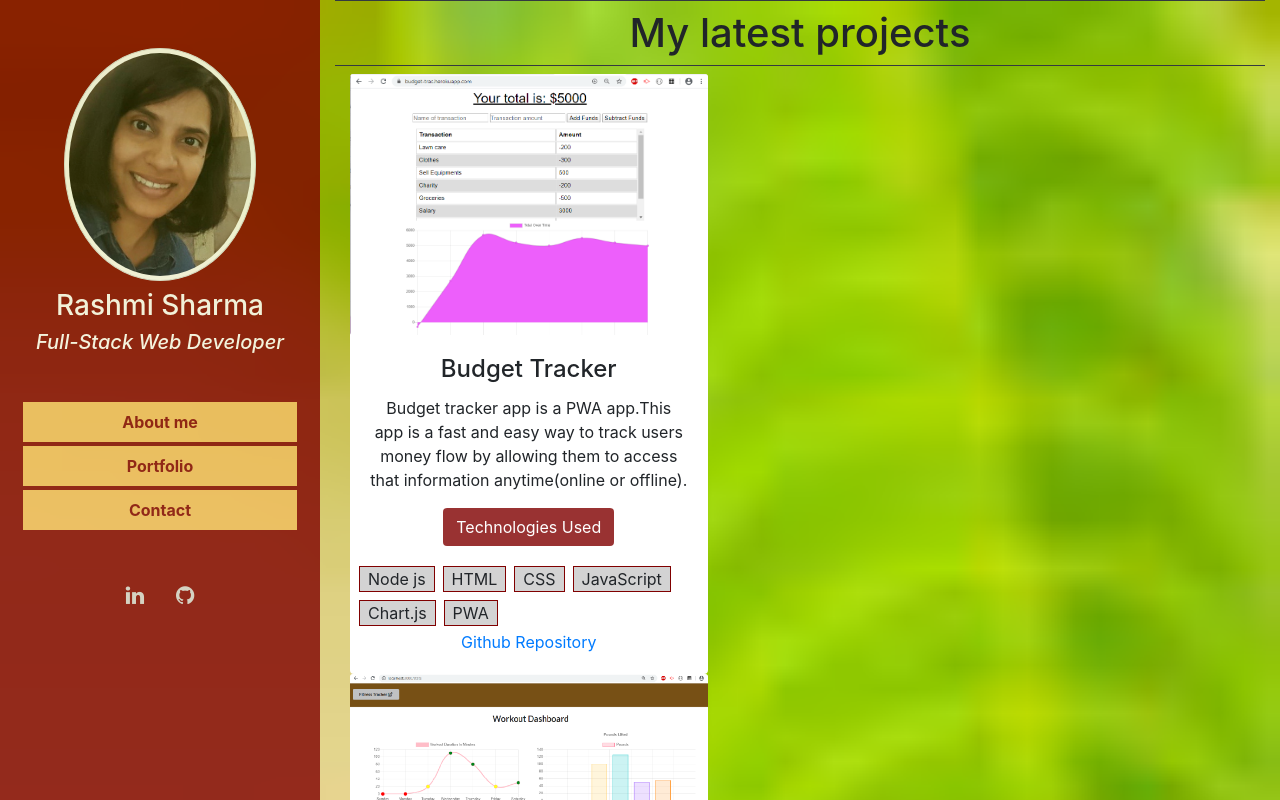
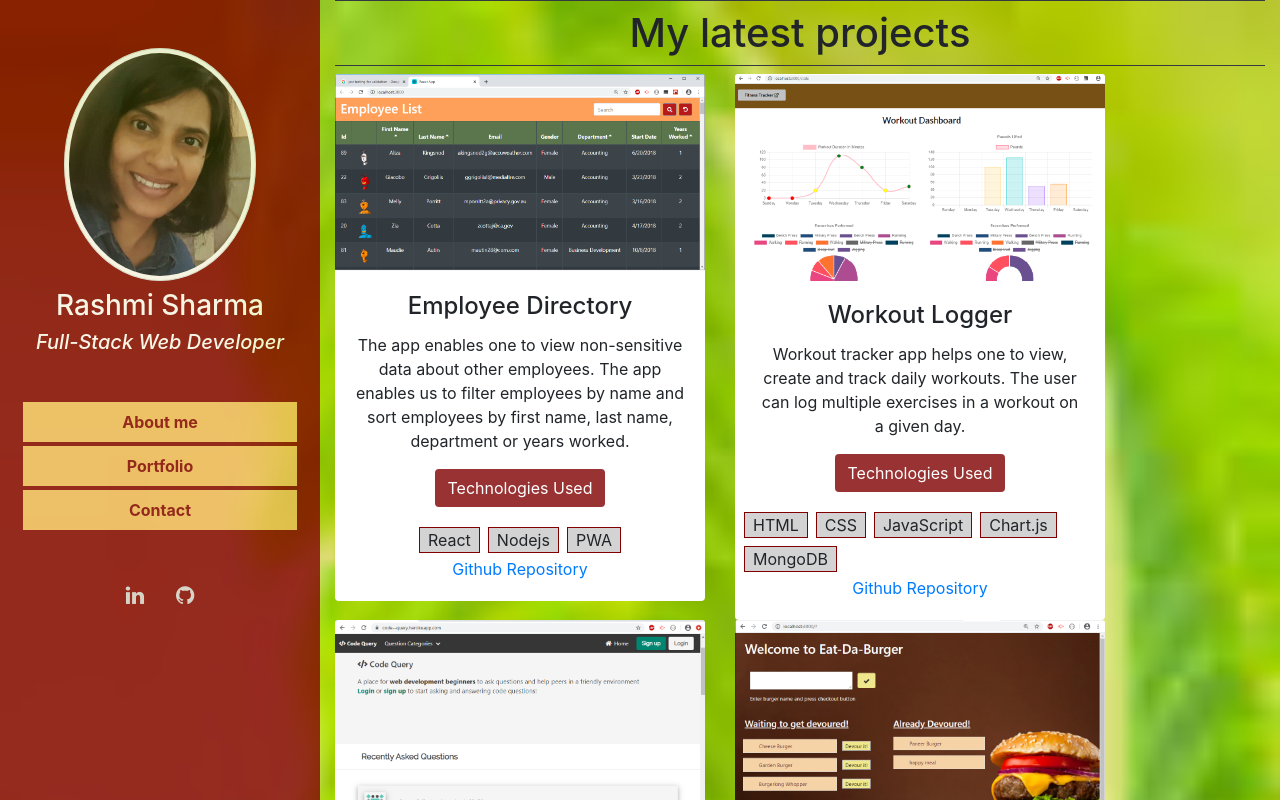
Before and after one commit to Graphicaction/rsharma_react, a React (Create React App) app: page /portfolio in a window 1280 px wide. Shown: the top 800 px of the page. Built offline with nearby package versions, Linux system fonts and the light colour scheme.

Commit message:
Adding project's card

```diff
--- a/src/components/CardContainer/index.js
+++ b/src/components/CardContainer/index.js
@@ -4,28 +4,27 @@ import  Row from '../Row';
 import ProjectContext from '../../utils/ProjectContext';
 
 function CardContainer() {
+  //Assigning projects
   const { projects } = useContext(ProjectContext);
-
     return(
       <div>
+        {/* Displaying all projects in card's format*/}
+        <Row>
           {projects.map(project => (
-          <div className="col-sm-5 col-md-5 col-lg-5">
-            <div className="card border-0 text-center" key={project.id}>
+          <div className="col-sm-5 col-md-5 col-lg-5" key={project.id}>
+              <div className="card border-0 text-center">
                 <a rel="noopener noreferrer" href={project.deployLink} target="_blank">
-                  <img src={require(`../../images/${project.image}`)} className="card-img" alt="budget-tracker" key={project.name} />
-              </a>
+                    <img src={require(`../../images/${project.image}`)} className="card-img" alt="budget-tracker" key={project.name} /></a>
                 <div className="card-body">
                   <h4 className="card-title">{project.name}</h4>
                   <p className="card-text">{project.description}</p>
                   <p className="card-text mt-2"><button className="btn">Technologies Used</button></p>
                   <div className="card-text mt-1 d-flex justify-content-center">
                     <Row>
-                      <span className="tech-btn px-2 m-1">Node js</span>
-                      <span className="tech-btn px-2 m-1">HTML</span>
-                      <span className="tech-btn px-2 m-1">CSS</span>
-                      <span className="tech-btn px-2 m-1">JavaScript</span>
-                      <span className="tech-btn px-2 m-1">Chart.js</span>
-                      <span className="tech-btn px-2 m-1">PWA</span>
+                      {project.technologies.map((technology) =>(
+                        <span className="tech-btn px-2 m-1" key={technology}>{technology}</span>
+                      ))
+                      }
                     </Row>
                   </div>
                   <p className="card-text"><a rel="noopener noreferrer" href={project.github} target="_blank">Github Repository</a></p>
@@ -34,6 +33,7 @@ function CardContainer() {
             </div>
           ))
           }
+        </Row>
       </div>
     )
   }
--- a/src/utils/projects.json
+++ b/src/utils/projects.json
@@ -1,12 +1,12 @@
 [
     {
       "id": 1,
-      "name": "Budget Tracker",
-      "image": "budgetScreen.png",
-      "deployLink": "https://budget-trac.herokuapp.com/",
-      "description": "Budget tracker app is a PWA app.This app is a fast and easy way to track users money flow by allowing them to access that information anytime(online or offline).",
-      "github": "https://github.com/Graphicaction/Budget-Trac",
-      "technologies":["HTML", "CSS", "JavaScript", "Chart.js", "PWA"]
+      "name": "Employee Directory",
+      "image": "employeeDirScreen.png",
+      "deployLink": "https://graphicaction.github.io/employee-directory/",
+      "description": "The app enables one to view non-sensitive data about other employees. The app enables us to filter employees by name and sort employees by first name, last name, department or years worked.",
+      "github": "https://github.com/Graphicaction/employee-directory",
+      "technologies":["React","Nodejs", "PWA"]
     },
     {
       "id": 2,
```
Also changed, not shown: src/images/employeeDirScreen.png (added). Lines whose indentation alone changed are shown as unchanged.
